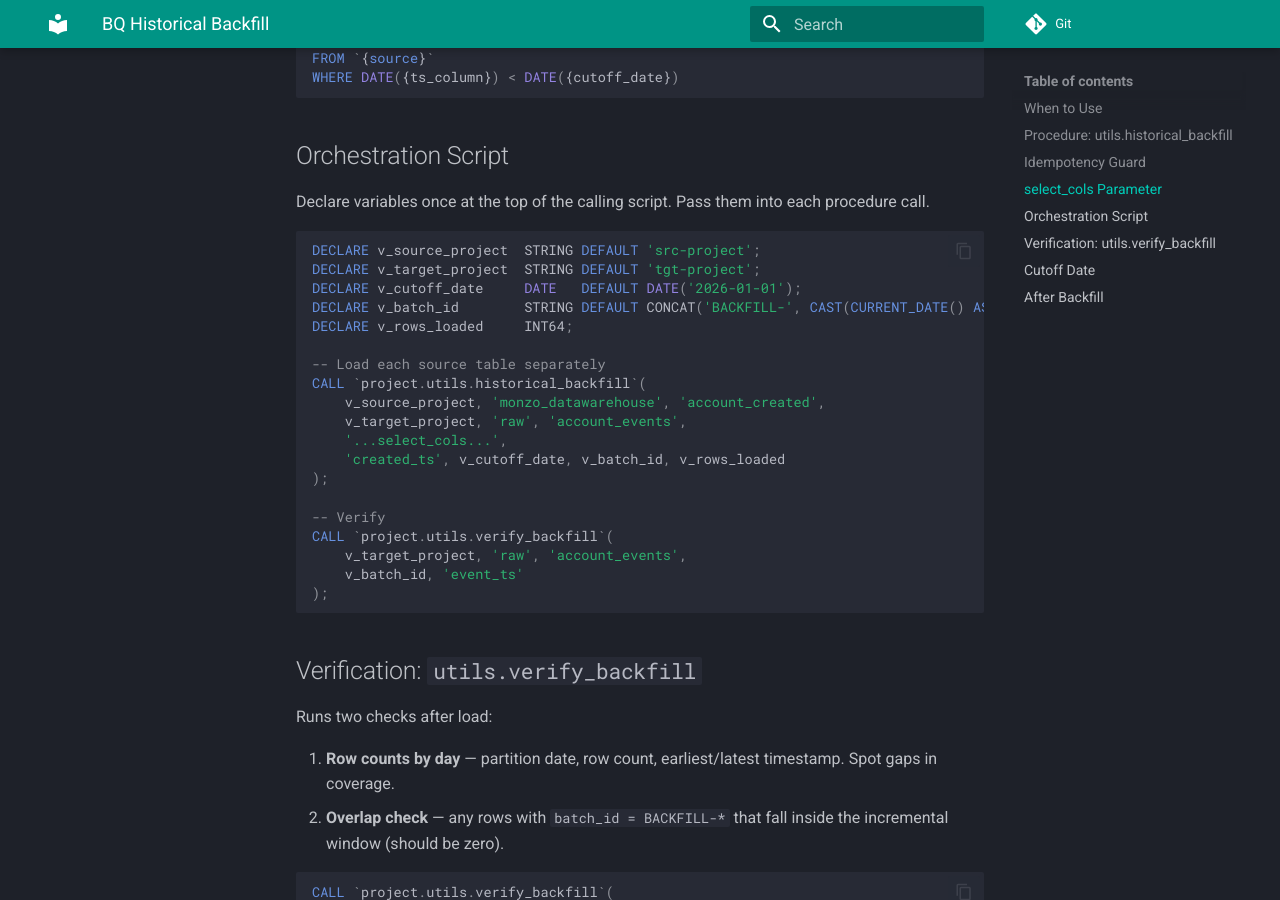
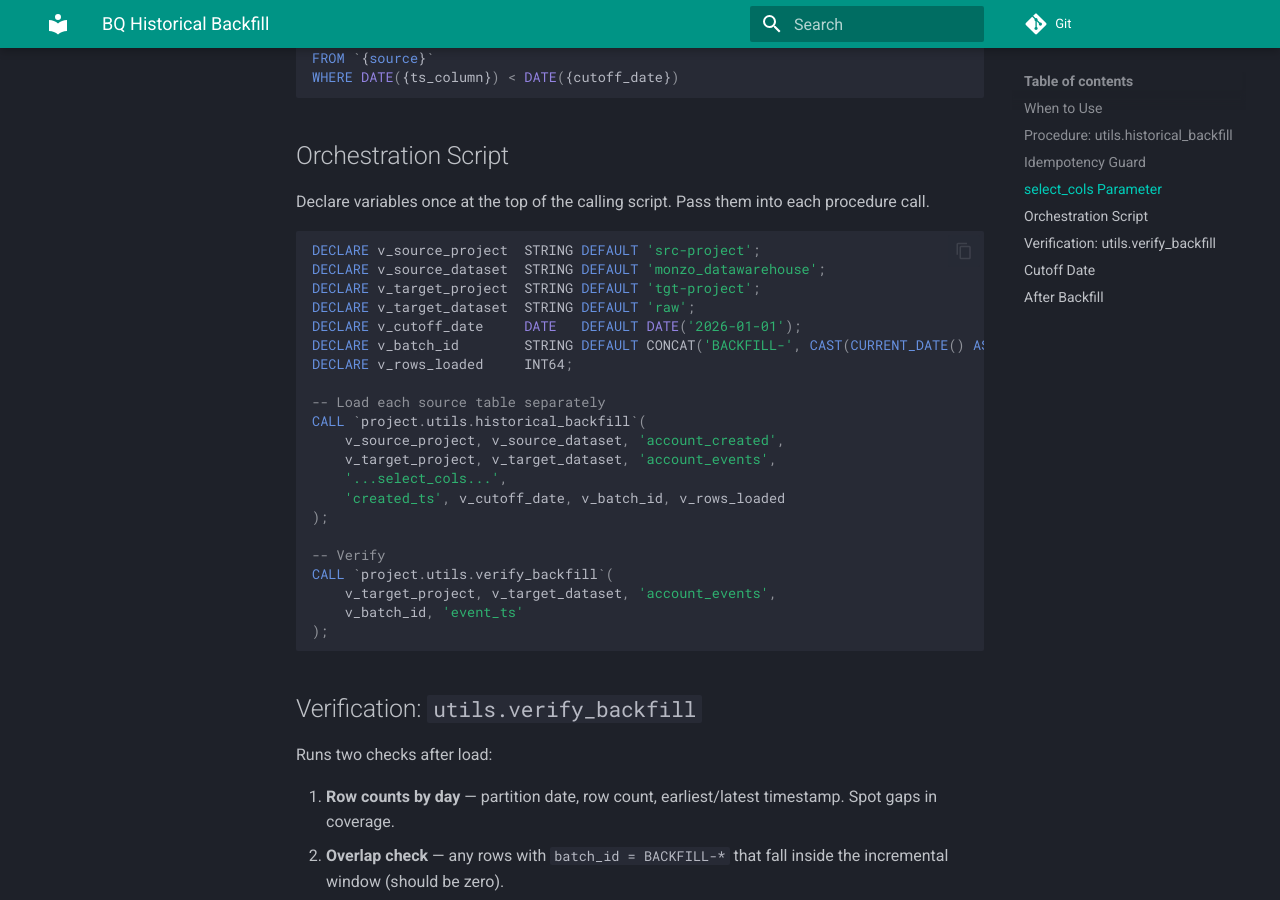
Before and after one commit to wraith-proxy/wraith-modelgen, an MkDocs documentation site: the page built from docs/bq-historical-backfill.md, in a window 1280 px wide and 900 px high, scrolled down 1425 px. Built offline with MkDocs 1.6.1 and Material for MkDocs 9.7.7, drawn with Linux system fonts in a browser that asks for light colours.

Commit message:
👻 fix/TJP-20051: review pass — dead code, tiebreak bug, doc inconsistencies
Remove unused verify_sql variable from historical_backfill procedure. Add
tiebreak_col parameter to rebuild_scd2 to make simultaneous-event dedup
deterministic (was ORDER BY event_ts_col which is non-deterministic within
the QUALIFY partition). Fix docs/bq-reference.md paths (raw/scripts ->
models/utils) and remove broken bq-struct-data-contracts.md link. Fix
bq-historical-backfill.md example to declare and use v_source_dataset and
v_target_dataset variables instead of hardcoded strings.

Co-Authored-By: Claude Sonnet 4.6 <noreply@anthropic.com>

````diff
--- a/docs/bq-historical-backfill.md
+++ b/docs/bq-historical-backfill.md
@@ -65,22 +65,24 @@ Declare variables once at the top of the calling script. Pass them into each pro
 
 ```sql
 DECLARE v_source_project  STRING DEFAULT 'src-project';
+DECLARE v_source_dataset  STRING DEFAULT 'monzo_datawarehouse';
 DECLARE v_target_project  STRING DEFAULT 'tgt-project';
+DECLARE v_target_dataset  STRING DEFAULT 'raw';
 DECLARE v_cutoff_date     DATE   DEFAULT DATE('2026-01-01');
 DECLARE v_batch_id        STRING DEFAULT CONCAT('BACKFILL-', CAST(CURRENT_DATE() AS STRING));
 DECLARE v_rows_loaded     INT64;
 
 -- Load each source table separately
 CALL `project.utils.historical_backfill`(
-    v_source_project, 'monzo_datawarehouse', 'account_created',
-    v_target_project, 'raw', 'account_events',
+    v_source_project, v_source_dataset, 'account_created',
+    v_target_project, v_target_dataset, 'account_events',
     '...select_cols...',
     'created_ts', v_cutoff_date, v_batch_id, v_rows_loaded
 );
 
 -- Verify
 CALL `project.utils.verify_backfill`(
-    v_target_project, 'raw', 'account_events',
+    v_target_project, v_target_dataset, 'account_events',
     v_batch_id, 'event_ts'
 );
 ```
````
Also changed, not shown: docs/bq-reference.md (+3 -4 lines), docs/bq-scd2.md (+2 -2 lines), 2 other files.
